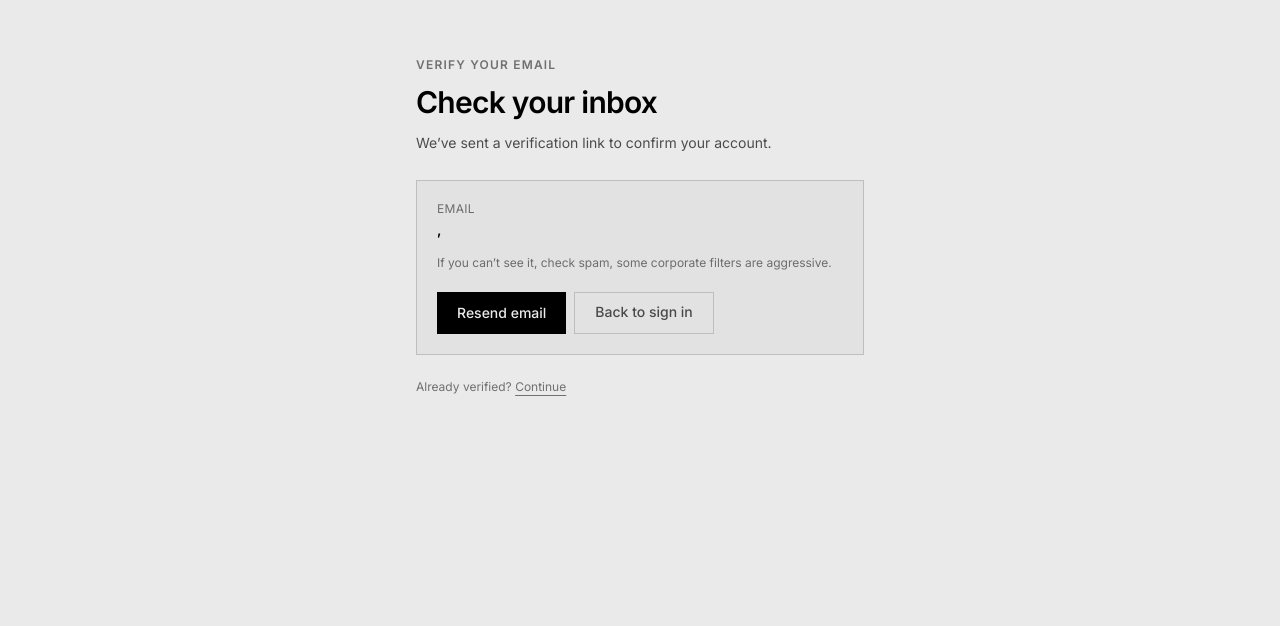
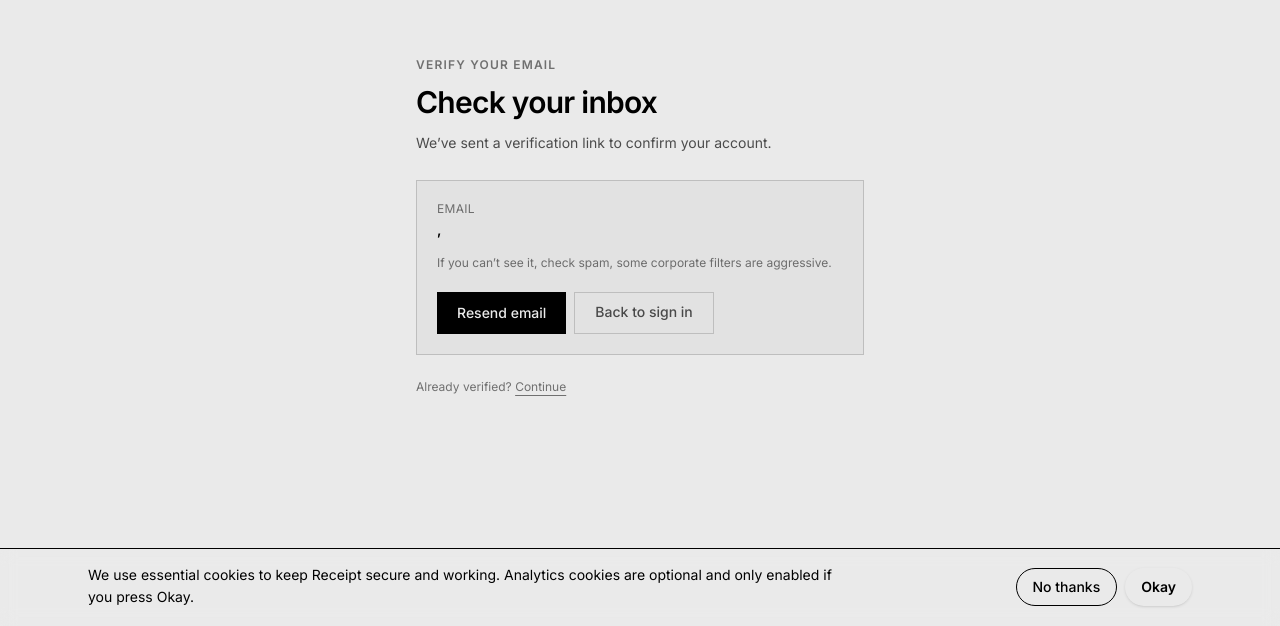
Before and after one commit to LRARE-Holdings/tango, a Next.js app: page /auth/check-email in a window 1280 px wide. Shown: the part 174-800 px from the top of the page. Built offline with nearby package versions, Linux system fonts and the light colour scheme; no server answers.

Commit message:
Adjust OAuth branding and consent

```diff
--- a/src/app/layout.tsx
+++ b/src/app/layout.tsx
@@ -1,5 +1,6 @@
 import "./globals.css";
 import { Inter, Instrument_Serif } from "next/font/google";
+import { CookieConsent } from "@/components/cookie-consent";
 
 const inter = Inter({
   subsets: ["latin"],
@@ -29,7 +30,10 @@ export default function RootLayout({
       lang="en"
       className={`h-full ${inter.variable} ${instrumentSerif.variable}`}
     >
-      <body className="min-h-full">{children}</body>
+      <body className="min-h-full">
+        {children}
+        <CookieConsent />
+      </body>
     </html>
   );
 }
--- /dev/null
+++ b/src/components/cookie-consent.tsx
@@ -0,0 +1,93 @@
+"use client";
+
+import { useState } from "react";
+import Script from "next/script";
+
+const GA_MEASUREMENT_ID = "G-TDT3P14Q7M";
+const CONSENT_COOKIE = "receipt_cookie_consent";
+const CONSENT_MAX_AGE = 60 * 60 * 24 * 365; // 1 year
+
+type ConsentState = "unknown" | "accepted" | "rejected";
+
+function readConsentCookie(): ConsentState {
+  if (typeof document === "undefined") return "unknown";
+  const entries = document.cookie.split(";").map((entry) => entry.trim());
+  const row = entries.find((entry) => entry.startsWith(`${CONSENT_COOKIE}=`));
+  if (!row) return "unknown";
+  const value = row.split("=")[1];
+  if (value === "accepted" || value === "rejected") return value;
+  return "unknown";
+}
+
+function writeConsentCookie(value: Exclude<ConsentState, "unknown">) {
+  const secure = window.location.protocol === "https:" ? "; Secure" : "";
+  document.cookie = `${CONSENT_COOKIE}=${value}; Max-Age=${CONSENT_MAX_AGE}; Path=/; SameSite=Lax${secure}`;
+}
+
+export function CookieConsent() {
+  const [consent, setConsent] = useState<ConsentState>(() =>
+    readConsentCookie()
+  );
+
+  const accept = () => {
+    writeConsentCookie("accepted");
+    setConsent("accepted");
+  };
+
+  const reject = () => {
+    writeConsentCookie("rejected");
+    setConsent("rejected");
+  };
+
+  const showBanner = consent === "unknown";
+  const enableAnalytics = consent === "accepted";
+
+  return (
+    <>
+      {enableAnalytics ? (
+        <>
+          <Script
+            src={`https://www.googletagmanager.com/gtag/js?id=${GA_MEASUREMENT_ID}`}
+            strategy="afterInteractive"
+          />
+          <Script id="google-analytics" strategy="afterInteractive">
+            {`
+              window.dataLayer = window.dataLayer || [];
+              function gtag(){dataLayer.push(arguments);}
+              gtag('js', new Date());
+              gtag('config', '${GA_MEASUREMENT_ID}');
+            `}
+          </Script>
+        </>
+      ) : null}
+
+      {showBanner ? (
+        <div className="fixed inset-x-0 bottom-0 z-[100] border-t border-[var(--mk-border)] bg-[var(--mk-surface)]/95 backdrop-blur supports-[backdrop-filter]:bg-[var(--mk-surface)]/85">
+          <div className="mx-auto flex max-w-6xl flex-col gap-3 px-6 py-4 sm:flex-row sm:items-center sm:justify-between">
+            <p className="max-w-3xl text-xs leading-relaxed text-[var(--mk-muted)] sm:text-sm">
+              We use essential cookies to keep Receipt secure and working.
+              Analytics cookies are optional and only enabled if you press
+              Okay.
+            </p>
+            <div className="flex shrink-0 gap-2">
+              <button
+                type="button"
+                onClick={reject}
+                className="focus-ring inline-flex items-center justify-center rounded-full border border-[var(--mk-border)] px-4 py-2 text-xs font-medium text-[var(--mk-muted)] hover:border-[var(--mk-border-strong)] hover:text-[var(--mk-fg)] sm:text-sm"
+              >
+                No thanks
+              </button>
+              <button
+                type="button"
+                onClick={accept}
+                className="focus-ring inline-flex items-center justify-center rounded-full marketing-cta-primary marketing-cta-primary-sans px-4 py-2 text-xs font-semibold shadow-sm sm:text-sm"
+              >
+                Okay
+              </button>
+            </div>
+          </div>
+        </div>
+      ) : null}
+    </>
+  );
+}
--- a/src/lib/launch-access.ts
+++ b/src/lib/launch-access.ts
@@ -1,4 +1,4 @@
-export const RECEIPT_LAUNCH_AT = new Date("2026-02-23T00:00:00-05:00");
+export const RECEIPT_LAUNCH_AT = new Date("2026-02-23T00:00:00Z");
 export const RECEIPT_LAUNCH_PASSWORD = "16807366";
 export const RECEIPT_LAUNCH_UNLOCK_COOKIE = "receipt_launch_access";
 
```
